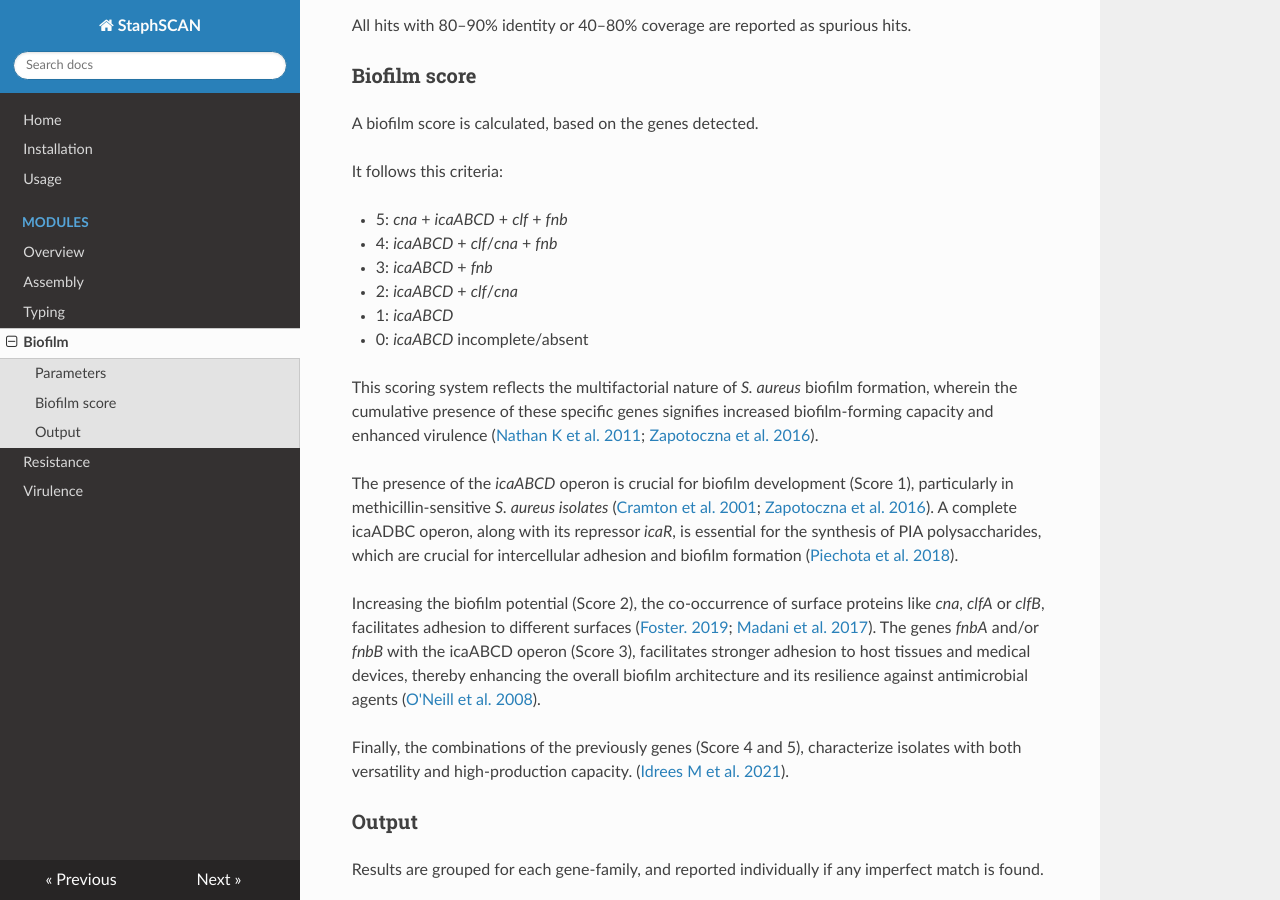
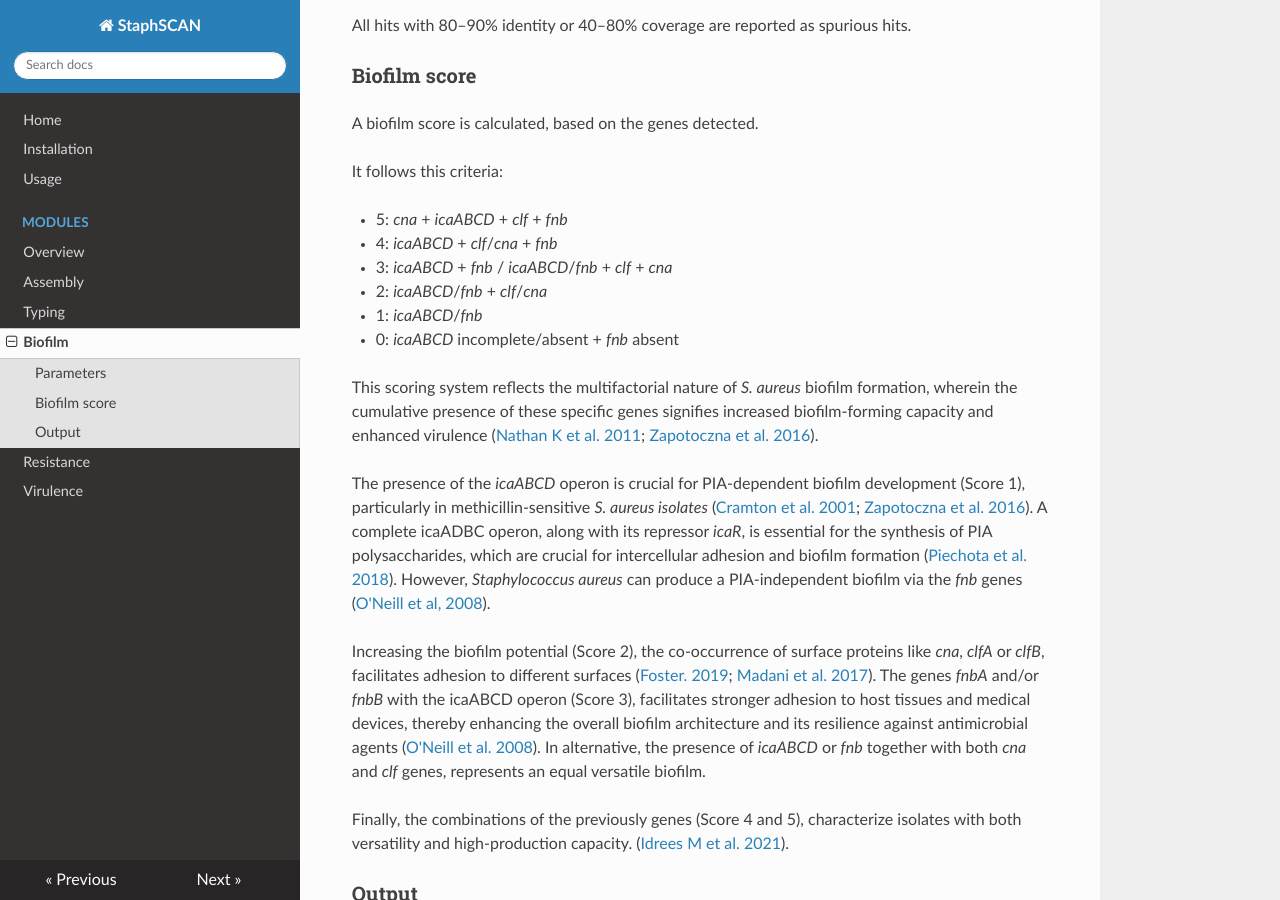
Before and after one commit to riccabolla/StaphSCAN, an MkDocs documentation site: the page built from docs/biofilm.md, in a window 1280 px wide and 900 px high, scrolled down 1589 px. Built offline with MkDocs 1.6.1, drawn with Linux system fonts in a browser that asks for light colours; nearby versions of some CDN libraries.

Commit message:
updated biofilm module doc

```diff
--- a/docs/biofilm.md
+++ b/docs/biofilm.md
@@ -42,19 +42,19 @@ It follows this criteria:
 
 * 4: *icaABCD* + *clf*/*cna* + *fnb*
 
-* 3: *icaABCD* + *fnb*
+* 3: *icaABCD* + *fnb* / *icaABCD*/*fnb* + *clf* + *cna*
 
-* 2: *icaABCD* + *clf*/*cna*
+* 2: *icaABCD*/*fnb* + *clf*/*cna*
 
-* 1: *icaABCD*
+* 1: *icaABCD*/*fnb*
 
-* 0: *icaABCD* incomplete/absent
+* 0: *icaABCD* incomplete/absent + *fnb* absent
 
 This scoring system reflects the multifactorial nature of *S. aureus* biofilm formation, wherein the cumulative presence of these specific genes signifies increased biofilm-forming capacity and enhanced virulence ([Nathan K et al. 2011](https://www.tandfonline.com/doi/full/10.4161/viru.2.5.17724#d1e149); [Zapotoczna et al. 2016](https://journals.plos.org/plospathogens/article?id=10.1371/journal.ppat.1005671)).
 
-The presence of the *icaABCD* operon is crucial for biofilm development (Score 1), particularly in methicillin-sensitive *S. aureus isolates* ([Cramton et al. 2001](https://pmc.ncbi.nlm.nih.gov/articles/PMC98472/); [Zapotoczna et al. 2016](https://journals.plos.org/plospathogens/article?id=10.1371/journal.ppat.1005671)). A complete icaADBC operon, along with its repressor *icaR*, is essential for the synthesis of PIA polysaccharides, which are crucial for intercellular adhesion and biofilm formation ([Piechota et al. 2018](https://doi.org/10.1155/2018/4657396Digital)).
+The presence of the *icaABCD* operon is crucial for PIA-dependent biofilm development (Score 1), particularly in methicillin-sensitive *S. aureus isolates* ([Cramton et al. 2001](https://pmc.ncbi.nlm.nih.gov/articles/PMC98472/); [Zapotoczna et al. 2016](https://journals.plos.org/plospathogens/article?id=10.1371/journal.ppat.1005671)). A complete icaADBC operon, along with its repressor *icaR*, is essential for the synthesis of PIA polysaccharides, which are crucial for intercellular adhesion and biofilm formation ([Piechota et al. 2018](https://doi.org/10.1155/2018/4657396Digital)). However, *Staphylococcus aureus* can produce a PIA-independent biofilm via the *fnb* genes ([O'Neill et al, 2008](https://pmc.ncbi.nlm.nih.gov/articles/PMC2395027/)).
 
-Increasing the biofilm potential (Score 2), the co-occurrence of surface proteins like *cna*, *clfA* or *clfB*, facilitates adhesion to different surfaces ([Foster. 2019](https://pubmed.ncbi.nlm.nih.gov/31267926/); [Madani et al. 2017](https://journals.plos.org/plosone/article?id=10.1371/journal.pone.0179601)). The genes *fnbA* and/or *fnbB* with the icaABCD operon (Score 3), facilitates stronger adhesion to host tissues and medical devices, thereby enhancing the overall biofilm architecture and its resilience against antimicrobial agents ([O'Neill et al. 2008](https://pubmed.ncbi.nlm.nih.gov/18375547/)).
+Increasing the biofilm potential (Score 2), the co-occurrence of surface proteins like *cna*, *clfA* or *clfB*, facilitates adhesion to different surfaces ([Foster. 2019](https://pubmed.ncbi.nlm.nih.gov/31267926/); [Madani et al. 2017](https://journals.plos.org/plosone/article?id=10.1371/journal.pone.0179601)). The genes *fnbA* and/or *fnbB* with the icaABCD operon (Score 3), facilitates stronger adhesion to host tissues and medical devices, thereby enhancing the overall biofilm architecture and its resilience against antimicrobial agents ([O'Neill et al. 2008](https://pubmed.ncbi.nlm.nih.gov/18375547/)). In alternative, the presence of *icaABCD* or *fnb* together with both *cna* and *clf* genes, represents an equal versatile biofilm.
 
 Finally, the combinations of the previously genes (Score 4 and 5), characterize isolates with both versatility and high-production capacity.  ([Idrees M et al. 2021](https://pubmed.ncbi.nlm.nih.gov/34300053/)).
 
```
